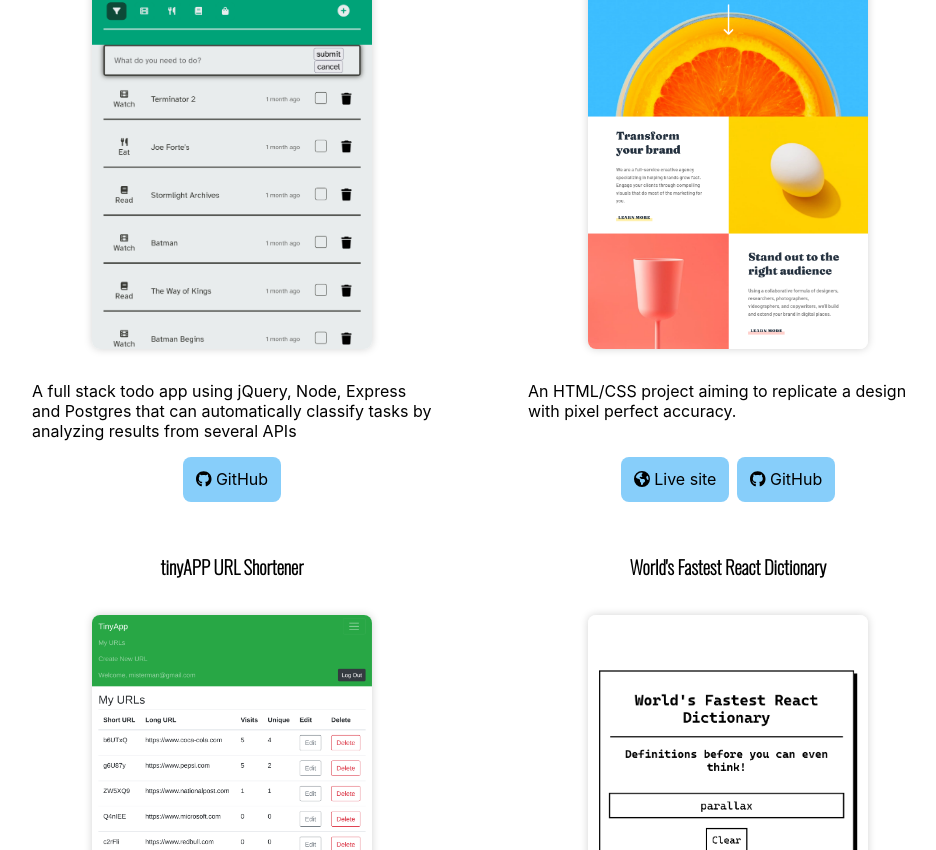
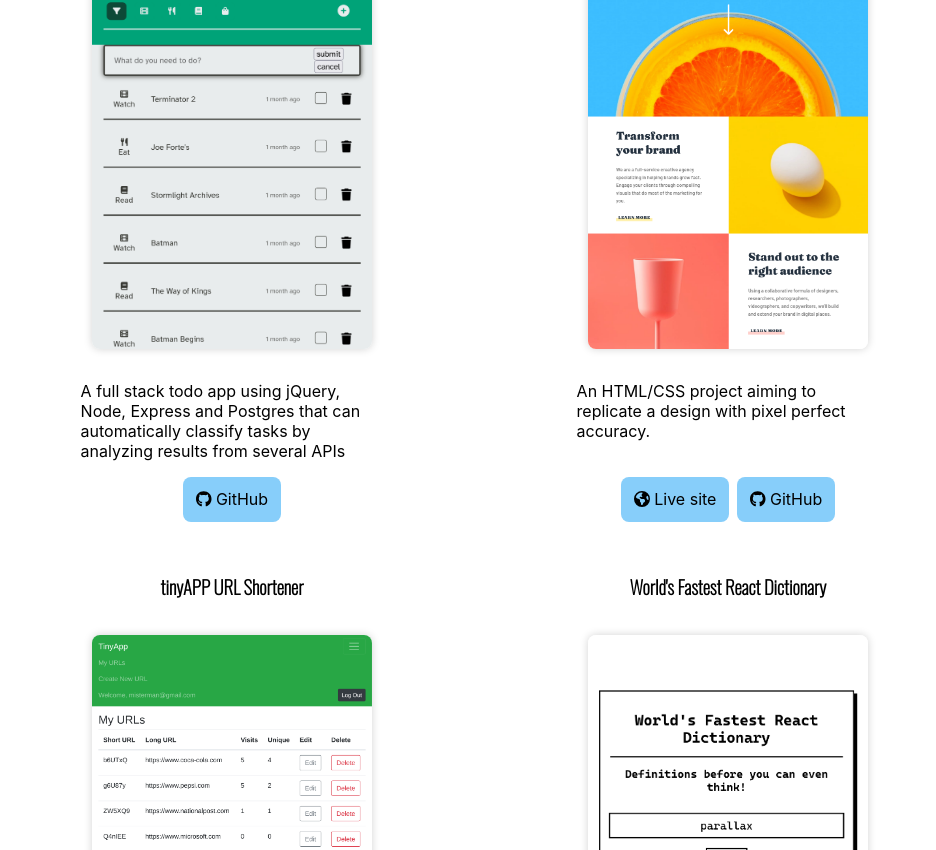
Before and after one commit to loganwoolf/loganwoolf.github.io, a React (Create React App) app: page / in a window 1280 px wide. Shown: the part 2635-3485 px from the top of the page, without its empty margins (160-1096 px from the left). Built offline with nearby package versions, Linux system fonts and the light colour scheme.

Commit message:
Standardize text block widths

```diff
--- a/src/components/FeaturedProject.css
+++ b/src/components/FeaturedProject.css
@@ -18,6 +18,10 @@
   display: flex;
   flex-direction: column;
   padding: 1rem 0;
+}
+#featured-project > .feature-group > p {
+  max-width: 35ch;
+  margin: 1rem auto;
 }
 #featured-project > .feature-group > .feature-image {
   margin: 0 auto;
@@ -83,14 +87,12 @@
   #featured-project > .feature-group {
     flex-direction: row;
     align-items: center;
-    justify-content: space-between;
   }
   #featured-project > .feature-group:nth-child(odd) {
     flex-direction: row-reverse;
   }
   #featured-project > .feature-group > .feature-image,
   #featured-project > .feature-group > .feature-collage {
-    /* max-height: calc(90vh - var(--nav-height)); */
     max-width: 30%;
   }
   #featured-project > .feature-group > p {
--- a/src/components/ProjectListItem.css
+++ b/src/components/ProjectListItem.css
@@ -5,6 +5,9 @@
   max-width: 400px;
   height: 100%;
   margin: auto;
+}
+#projects > .project-list > .project-list-item > p {
+  max-width: 30ch;
 }
 #projects > .project-list > .project-list-item > a {
   display: flex;
```
